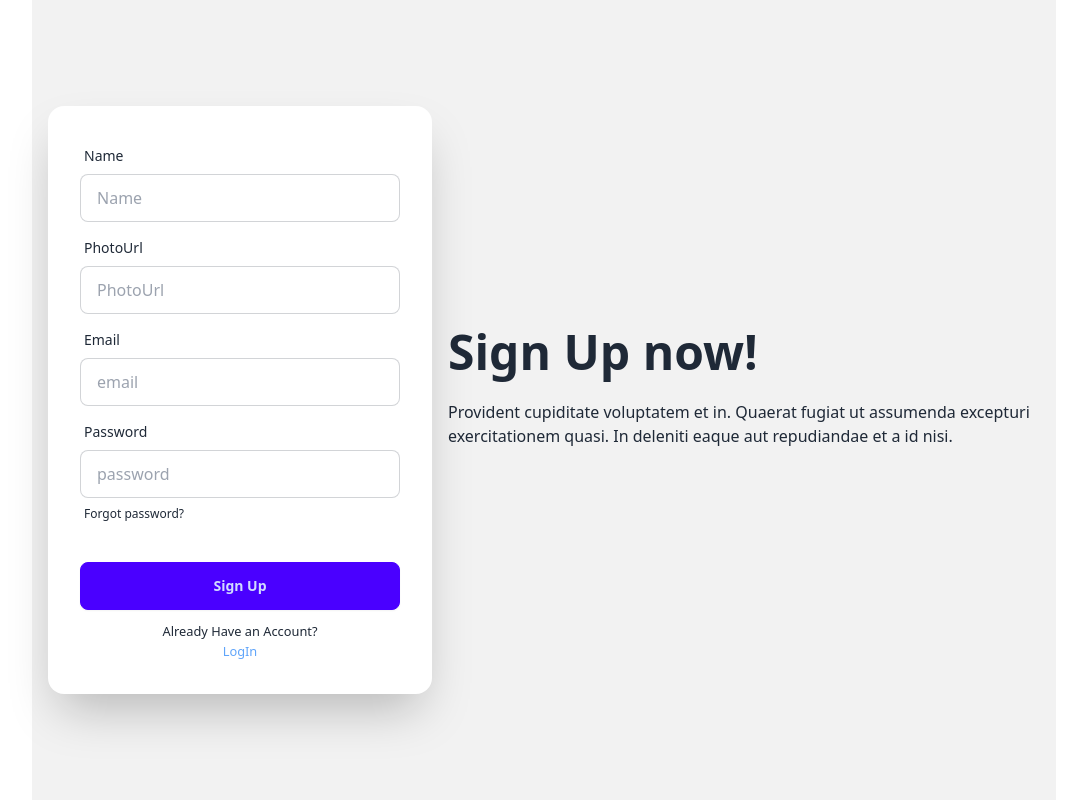
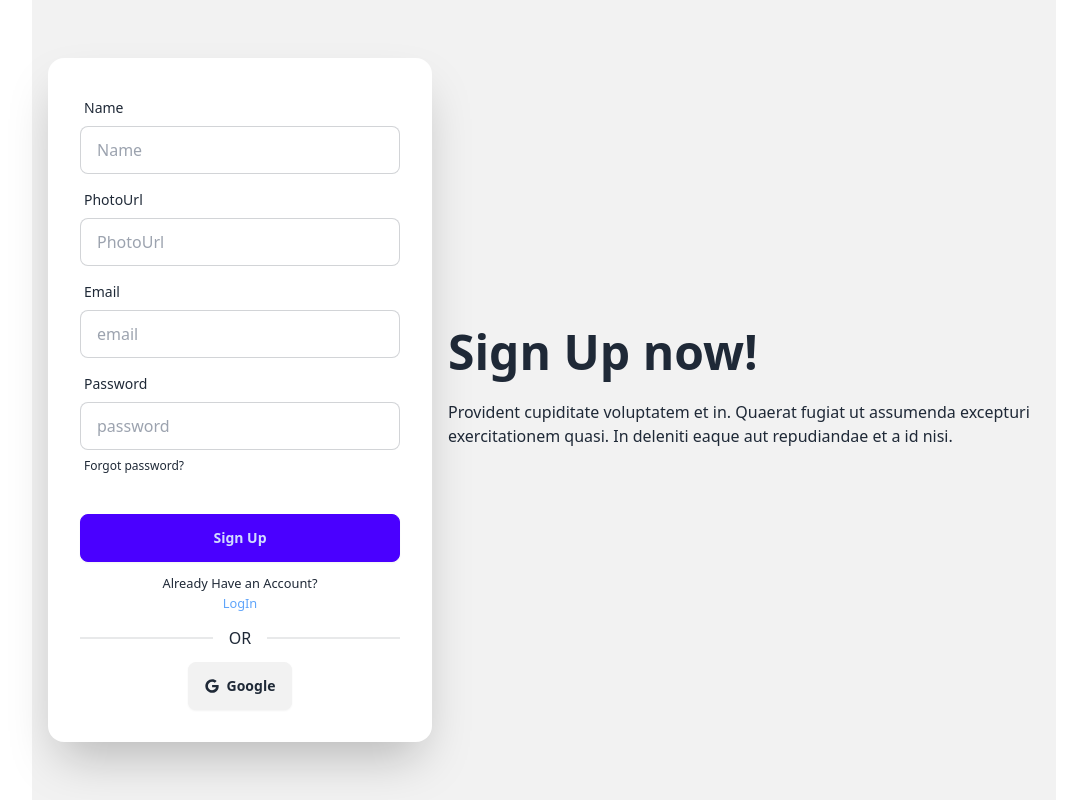
Before and after one commit to Dipongkor-Roy/vistro-boss-client, a React (Vite) app: page /signUp in a window 1280 px wide. Shown: the whole page, without its empty margins (96-1183 px from the left). Built offline with nearby package versions, Linux system fonts and the light colour scheme; no server answers.

Commit message:
google signIn Implemented

```diff
--- a/src/Pages/SignUp/SignUp.jsx
+++ b/src/Pages/SignUp/SignUp.jsx
@@ -5,10 +5,11 @@ import { AuthContext } from "../../Providers/AuthCont";
 import { Helmet } from "react-helmet-async";
 import Swal from "sweetalert2";
 import UseAxiosPublic from "../../Hooks/UseAxiosPublic";
+import { FaGoogle } from "react-icons/fa";
 
 const SignUp = () => {
   const axiosPublic = UseAxiosPublic();
-  const { signUp, updateUserProfile } = useContext(AuthContext);
+  const { signUp, updateUserProfile, googleSignIn } = useContext(AuthContext);
   const navigate = useNavigate();
   const {
     register,
@@ -44,6 +45,11 @@ const SignUp = () => {
           navigate("/");
         })
         .catch((error) => console.error(error));
+    });
+  };
+  const handleGoogleSignIn = () => {
+    googleSignIn().then((result) => {
+      console.log(result.user);
     });
   };
   return (
@@ -146,6 +152,12 @@ const SignUp = () => {
                   <p className="text-blue-400">LogIn</p>
                 </Link>
               </small>
+              {/* googleSignin */}
+              <div className="divider ">OR</div>
+              <button onClick={handleGoogleSignIn} className="btn">
+                <FaGoogle />
+                Google
+              </button>
             </p>
           </form>
         </div>
--- a/src/Providers/AuthCont.jsx
+++ b/src/Providers/AuthCont.jsx
@@ -1,9 +1,11 @@
 import { createContext, useEffect, useState } from "react";
 import {
+  GoogleAuthProvider,
   createUserWithEmailAndPassword,
   getAuth,
   onAuthStateChanged,
   signInWithEmailAndPassword,
+  signInWithPopup,
   signOut,
   updateProfile,
 } from "firebase/auth";
@@ -17,11 +19,15 @@ const auth = getAuth(app);
 const AuthCont = ({ children }) => {
   const [user, setUser] = useState(null);
   const [loading, setLoading] = useState(true);
+  const googleProvider = new GoogleAuthProvider();
 
   const logIn = (email, password) => {
     setLoading(true);
     return signInWithEmailAndPassword(auth, email, password);
   };
+  const googleSignIn=()=>{
+    return signInWithPopup(auth,googleProvider)
+  }
   const signUp = (email, password) => {
     setLoading(true);
     return createUserWithEmailAndPassword(auth, email, password);
@@ -43,7 +49,7 @@ const AuthCont = ({ children }) => {
       return unSubscribe();
     };
   }, []);
-  const authInfo = { user, loading, logIn, signUp,logOut,updateUserProfile};
+  const authInfo = { user, loading, logIn,googleSignIn, signUp,logOut,updateUserProfile};
   return (
 
     <AuthContext.Provider value={authInfo}>
--- a/src/Routes/Routes.jsx
+++ b/src/Routes/Routes.jsx
@@ -37,7 +37,7 @@ export const router = createBrowserRouter([
   },
   {
     path:'dashboard',
-    element:<Dashboard/>,
+    element:<PrivateRoutes><Dashboard/></PrivateRoutes>,
     children:[
       {
         path:'mycart',
```
